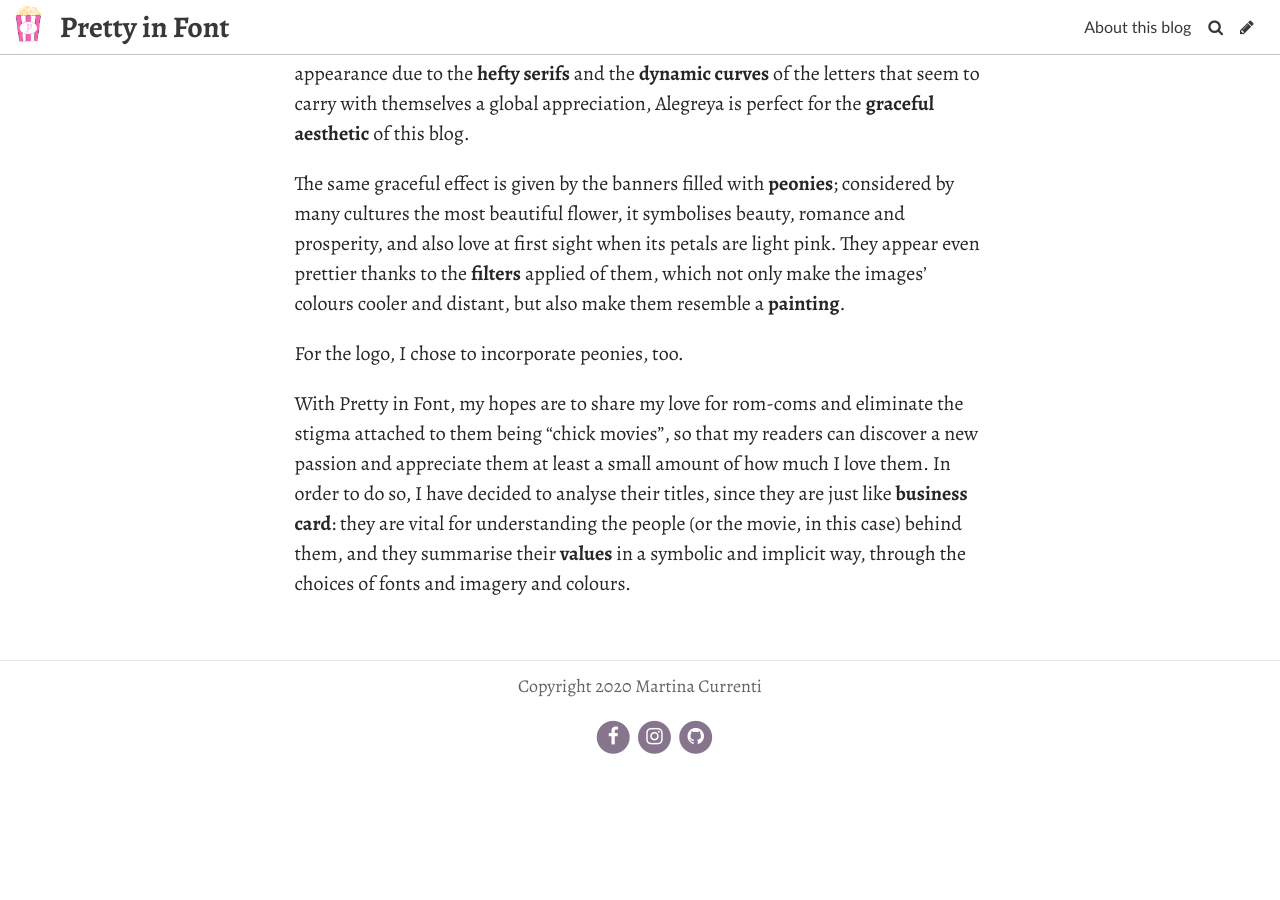
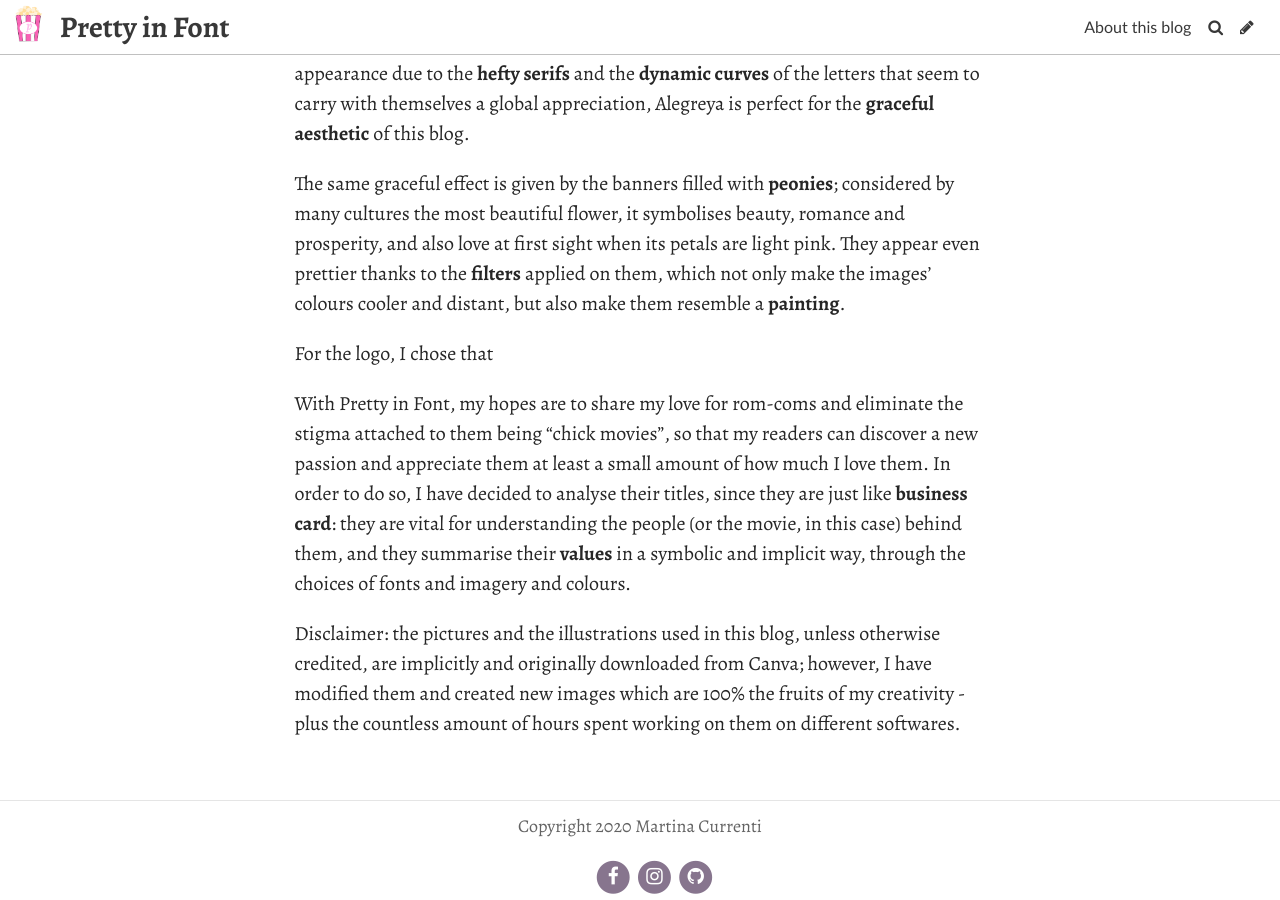
Before and after one commit to martinacurrenti/prettyinfont, a Jekyll site: the page built from pages/about.md, in a window 1280 px wide and 900 px high, scrolled down 1816 px. Built offline with Jekyll 4.4.1, drawn with Linux system fonts in a browser that asks for light colours; some web fonts are replaced; before the commit the page ends 2600 px from its top, so only the background shows below that.

Commit message:
Update Page “about”

```diff
--- a/pages/about.md
+++ b/pages/about.md
@@ -28,8 +28,12 @@ I chose **Alegreya** for both the headings and the body text for the same exact
 
 In this case, it is a serif (of course), but its family is composed of several versions that go from sans serif to small-caps – and even black 100. Therefore, with its elegant appearance due to the **hefty serifs** and the **dynamic curves** of the letters that seem to carry with themselves a global appreciation, Alegreya is perfect for the **graceful aesthetic** of this blog.
 
-The same graceful effect is given by the banners filled with **peonies**; considered by many cultures the most beautiful flower, it symbolises beauty, romance and prosperity, and also love at first sight when its petals are light pink. They appear even prettier thanks to the **filters** applied of them, which not only make the images' colours cooler and distant, but also make them resemble a **painting**.
+The same graceful effect is given by the banners filled with **peonies**; considered by many cultures the most beautiful flower, it symbolises beauty, romance and prosperity, and also love at first sight when its petals are light pink. They appear even prettier thanks to the **filters** applied on them, which not only make the images' colours cooler and distant, but also make them resemble a **painting**.
 
-For the logo, I chose to incorporate peonies, too.
+For the logo, I chose that
 
 With Pretty in Font, my hopes are to share my love for rom-coms and eliminate the stigma attached to them being “chick movies”, so that my readers can discover a new passion and appreciate them at least a small amount of how much I love them. In order to do so, I have decided to analyse their titles, since they are just like **business card**: they are vital for understanding the people (or the movie, in this case) behind them, and they summarise their **values** in a symbolic and implicit way, through the choices of fonts and imagery and colours.
+
+
+
+Disclaimer: the pictures and the illustrations used in this blog, unless otherwise credited, are implicitly and originally downloaded from Canva; however, I have modified them and created new images which are 100% the fruits of my creativity - plus the countless amount of hours spent working on them on different softwares.
```
